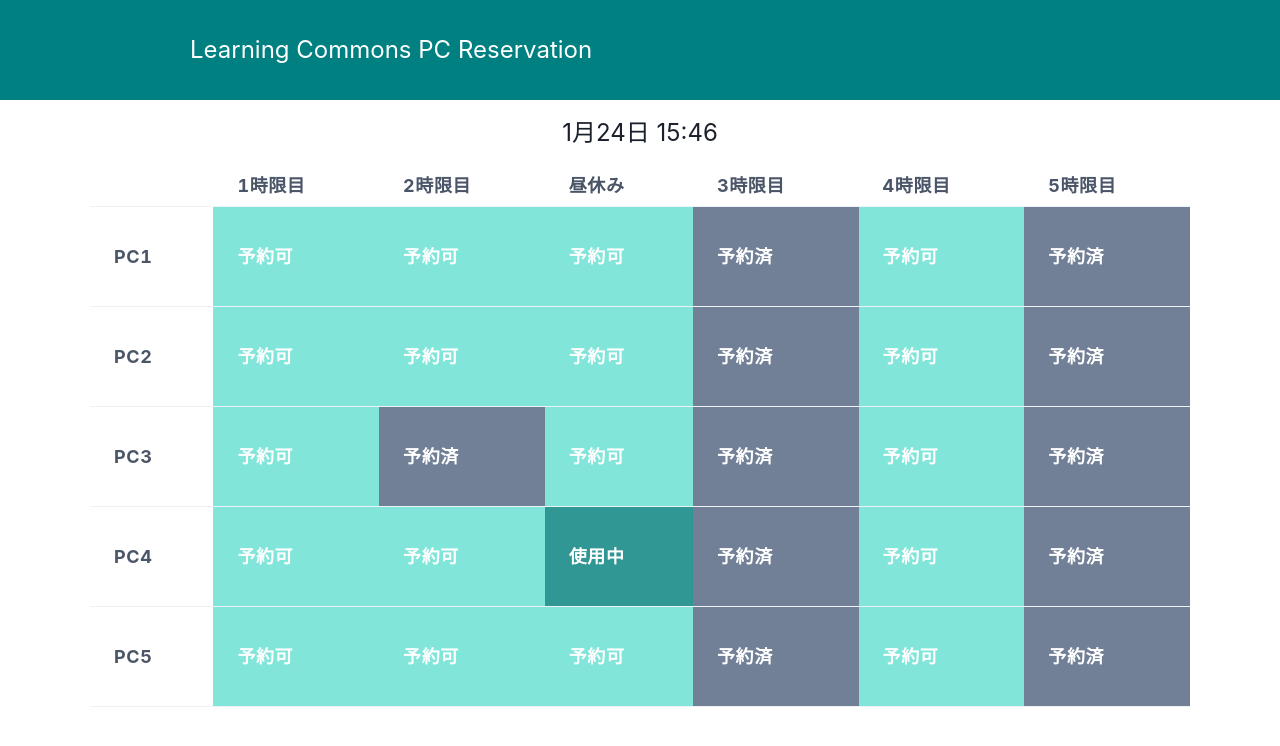
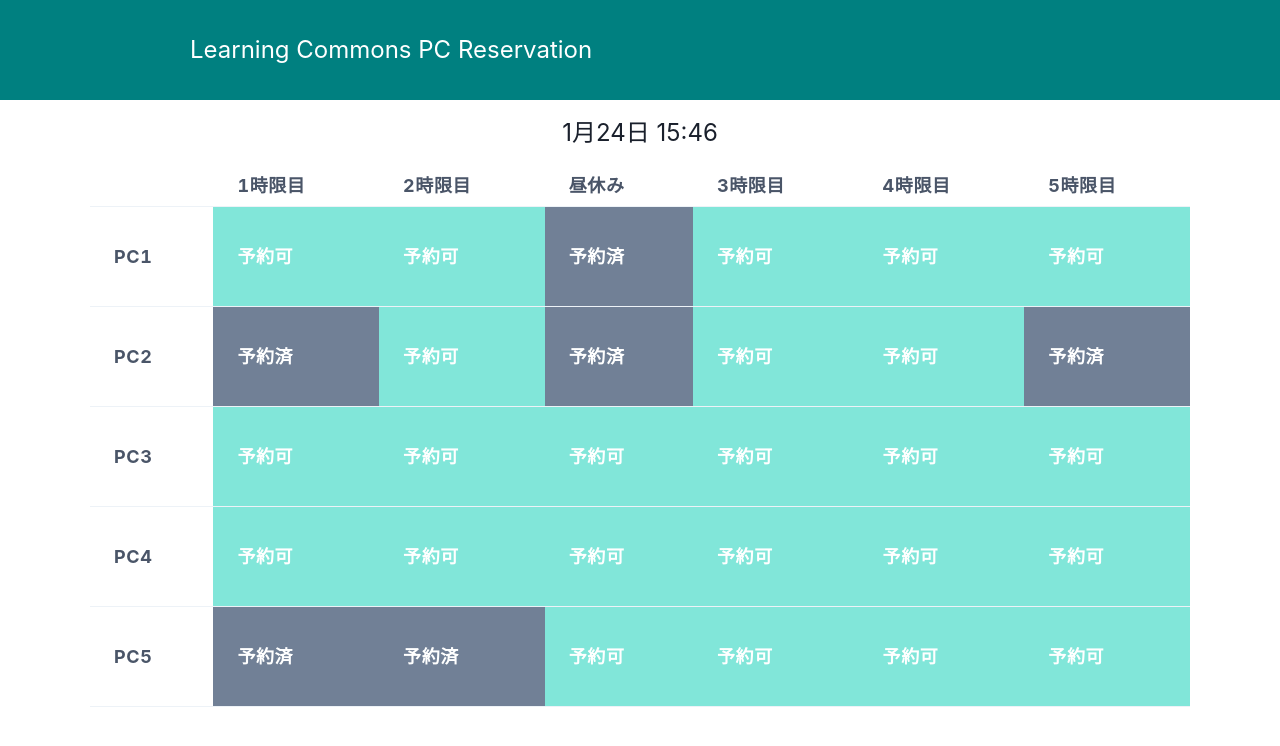
Before and after one commit to Yuta123456/reservation-pc-seat, a Next.js app: page / in a window 1280 px wide. Shown: the top 746 px of the page. Built offline with nearby package versions, Linux system fonts and the light colour scheme.

Commit message:
reservationの型直し、今日の予定を取得できるようにしながらその他周世い

```diff
--- a/src/components/reservation_table/ReservationTable.tsx
+++ b/src/components/reservation_table/ReservationTable.tsx
@@ -88,22 +88,32 @@ const PCReservationTable: FC<ReservationTableProps> = ({ onCellClick }) => {
                     <Th>
                       <Text fontSize={"1.5em"}>PC{seat + 1}</Text>
                     </Th>
-                    {resForPeriod.map((resInfo, period) => {
+                    {/* TODO: マジックナンバー削除。6はperiodのかず */}
+                    {[...Array(6)].map((_, period) => {
+                      const isExist: boolean =
+                        resForPeriod.find((r) => r.period === period) !==
+                        undefined;
                       return (
                         <Th
                           key={period}
                           sx={{
                             height: "100px",
-                            ...reservationStateStyle[resInfo.reservationState],
+                            ...reservationStateStyle[
+                              isExist ? "isReserved" : "available"
+                            ],
                           }}
-                          {...(resInfo.reservationState === "available" && {
+                          {...(!isExist && {
                             onClick: () => {
                               onCellClick(seat, period);
                             },
                           })}
                         >
                           <Text fontSize={"1.5em"}>
-                            {reservationStateText[resInfo.reservationState]}
+                            {
+                              reservationStateText[
+                                isExist ? "isReserved" : "available"
+                              ]
+                            }
                           </Text>
                         </Th>
                       );
@@ -154,22 +164,31 @@ const SPReservationTable: FC<ReservationTableProps> = ({ onCellClick }) => {
                   <Th>
                     <Text>PC{seat + 1}</Text>
                   </Th>
-                  {resForPeriod.map((resInfo, period) => {
+                  {[...Array(6)].map((_, period) => {
+                    const isExist: boolean =
+                      resForPeriod.find((r) => r.period === period) !==
+                      undefined;
                     return (
                       <Th
                         key={period}
                         sx={{
                           height: "60px",
-                          ...reservationStateStyle[resInfo.reservationState],
+                          ...reservationStateStyle[
+                            isExist ? "isReserved" : "available"
+                          ],
                         }}
-                        {...(resInfo.reservationState === "available" && {
+                        {...(!isExist && {
                           onClick: () => {
                             onCellClick(seat, period);
                           },
                         })}
                       >
                         <Text>
-                          {reservationStateText[resInfo.reservationState]}
+                          {
+                            reservationStateText[
+                              isExist ? "isReserved" : "available"
+                            ]
+                          }
                         </Text>
                       </Th>
                     );
--- a/src/mockData/ReservationData.ts
+++ b/src/mockData/ReservationData.ts
@@ -1,64 +1,18 @@
+import { ReservationSchedule } from "../pages/api/reservation/[...date]";
 export type ReservationState = "isReserved" | "available" | "occupied";
 
-type ReservationInfo = {
-  reservationState: ReservationState;
-  studentIds: string[];
-};
-
-// NOTE: 時間に対して仕様と思ったが、HTMLの表示上の関係でPC席に対して取得
-//       どっちでもよかったのでこのように実装したが、本来であれば表示の事を考慮してデータ構造を変えるべきでない
-type ReservationForPCSeat = ReservationInfo[];
 // 日付に対してfetchするはず
-export const reservationData: ReservationForPCSeat[] = [
+export const reservationData: ReservationSchedule[][] = [
+  [{ id: 8, seat: 0, period: 2, studentIds: ["aiueo"] }],
   [
-    { reservationState: "available", studentIds: ["5418070"] },
-    { reservationState: "available", studentIds: [] },
-    { reservationState: "available", studentIds: [] },
-    { reservationState: "isReserved", studentIds: [] },
-    { reservationState: "available", studentIds: [] },
-    { reservationState: "isReserved", studentIds: ["5418070"] },
+    { id: 6, seat: 1, period: 0, studentIds: [] },
+    { id: 5, seat: 1, period: 2, studentIds: [] },
+    { id: 1, seat: 1, period: 5, studentIds: ["5418070", "aiueo"] },
   ],
+  [],
+  [],
   [
-    { reservationState: "available", studentIds: ["5418070"] },
-    { reservationState: "available", studentIds: [] },
-    { reservationState: "available", studentIds: [] },
-    { reservationState: "isReserved", studentIds: [] },
-    { reservationState: "available", studentIds: [] },
-    { reservationState: "isReserved", studentIds: ["5418070"] },
-  ],
-  [
-    { reservationState: "available", studentIds: ["5418070"] },
-    { reservationState: "isReserved", studentIds: [] },
-    { reservationState: "available", studentIds: [] },
-    { reservationState: "isReserved", studentIds: [] },
-    { reservationState: "available", studentIds: [] },
-    { reservationState: "isReserved", studentIds: ["5418070"] },
-  ],
-  [
-    { reservationState: "available", studentIds: ["5418070"] },
-    { reservationState: "available", studentIds: [] },
-    { reservationState: "occupied", studentIds: [] },
-    { reservationState: "isReserved", studentIds: [] },
-    { reservationState: "available", studentIds: [] },
-    { reservationState: "isReserved", studentIds: ["5418070"] },
-  ],
-  [
-    { reservationState: "available", studentIds: ["5418070"] },
-    { reservationState: "available", studentIds: [] },
-    { reservationState: "available", studentIds: [] },
-    { reservationState: "isReserved", studentIds: [] },
-    { reservationState: "available", studentIds: [] },
-    { reservationState: "isReserved", studentIds: ["5418070"] },
+    { id: 7, seat: 4, period: 0, studentIds: [] },
+    { id: 9, seat: 4, period: 1, studentIds: [] },
   ],
 ];
-
-// 1限→the first period
-
-// これに従い、２限からは…
-
-// ２限→second
-// ３限→third
-// ４限→fourth
-// ５限→fifth
-
-// reservationData.map((resFP) => {return <div> {resFP.} </div>})
--- a/src/pages/api/reservation.ts
+++ b/src/pages/api/reservation.ts
@@ -6,19 +6,43 @@ type Data = {
   reservation: Reservation;
 };
 
+export default function handler(
+  req: NextApiRequest,
+  res: NextApiResponse<Data>
+) {
+  switch (req.method) {
+    case "POST":
+      const prisma = new PrismaClient();
+      postHandler(req, res, prisma)
+        .then(async () => {
+          await prisma.$disconnect();
+        })
+        .catch(async (e) => {
+          console.error(e);
+          await prisma.$disconnect();
+          res.status(500).end();
+        });
+      break;
+    // case "GET"
+    default:
+      console.warn("No handler for this method.");
+      res.status(400).end();
+      break;
+  }
+}
+
 /**
- * 予約API
+ * 予約API POST
  * @param {number} seat 取りたい席
  * @param {number} period 時間帯
  * @param {string[]} studentIds 使う生徒の台帳番号または学籍番号
  * @return {string} - [Hello + name]という形式で戻る。
  */
-export default function handler(
+const postHandler = async (
   req: NextApiRequest,
-  res: NextApiResponse<Data>
-) {
-  const prisma = new PrismaClient();
-  const requestHandler = async () => {
+  res: NextApiResponse<Data>,
+  prisma: PrismaClient
+) => {
   const { seat, period, studentsIds } = JSON.parse(req.body);
   const reservationResult = await prisma.reservation.create({
     data: {
@@ -70,14 +94,3 @@ export default function handler(
     res.status(200).json({ reservation: reservationResult });
   });
 };
-
-  requestHandler()
-    .then(async () => {
-      await prisma.$disconnect();
-    })
-    .catch(async (e) => {
-      console.error(e);
-      await prisma.$disconnect();
-      res.status(500).end();
-    });
-}
--- /dev/null
+++ b/src/pages/api/reservation/[...date].ts
@@ -0,0 +1,96 @@
+// Next.js API route support: https://nextjs.org/docs/api-routes/introduction
+import type { NextApiRequest, NextApiResponse } from "next";
+import { PrismaClient, Reservation, Student } from "@prisma/client";
+export type ReservationSchedule = {
+  id: number;
+  seat: number;
+  period: number;
+  studentIds: string[];
+};
+type Data = {
+  reservationSchedule: ReservationSchedule[][];
+};
+export default function handler(
+  req: NextApiRequest,
+  res: NextApiResponse<Data>
+) {
+  const prisma = new PrismaClient();
+  getHandler(req, res, prisma)
+    .then(async () => {
+      await prisma.$disconnect();
+    })
+    .catch(async (e) => {
+      console.error(e);
+      await prisma.$disconnect();
+      res.status(500).end();
+    });
+}
+
+/**
+ * 予約API GET
+ * 今日一日の予定を返す
+ * @param {string} - 日付
+ * @return {ReservationSchedule} -
+ */
+const getHandler = async (
+  req: NextApiRequest,
+  res: NextApiResponse<Data>,
+  prisma: PrismaClient
+) => {
+  const { date } = req.query;
+  console.log(date);
+  if (date === undefined || typeof date === "string" || date.length !== 3) {
+    res.status(400).end();
+    return;
+  }
+  const [year, monthIndex, day] = date;
+  const today = new Date(Number(year), Number(monthIndex), Number(day));
+
+  // 今日にされた予約を全て取得
+  const todayReservation = await prisma.reservation.findMany({
+    where: {
+      date: {
+        gte: today,
+      },
+    },
+    select: {
+      id: true,
+      seat: true,
+      period: true,
+      ReservationStudent: {
+        select: {
+          student: {
+            select: {
+              studentId: true,
+            },
+          },
+        },
+      },
+    },
+  });
+
+  const reservationList: ReservationSchedule[] = todayReservation.map((res) => {
+    return {
+      id: res.id,
+      seat: res.seat,
+      period: res.period,
+      studentIds: res.ReservationStudent.map((rs) => rs.student.studentId),
+    };
+  });
+
+  // TODO: マジックナンバー削除。PC席の個数
+  const reservationSchedule = [...Array(5)].map((_, i) => {
+    const reservationInSeatI = reservationList.filter((tr) => tr.seat === i);
+    reservationInSeatI.sort((a, b) => {
+      if (a.period > b.period) {
+        return 1;
+      } else {
+        return -1;
+      }
+    });
+    return reservationInSeatI;
+  });
+
+  // TODO: データの形式が絶対に正しくない
+  res.status(200).json({ reservationSchedule });
+};
```
Also changed, not shown: prisma/seed.ts (+38 -21 lines). Lines whose indentation alone changed are shown as unchanged.
